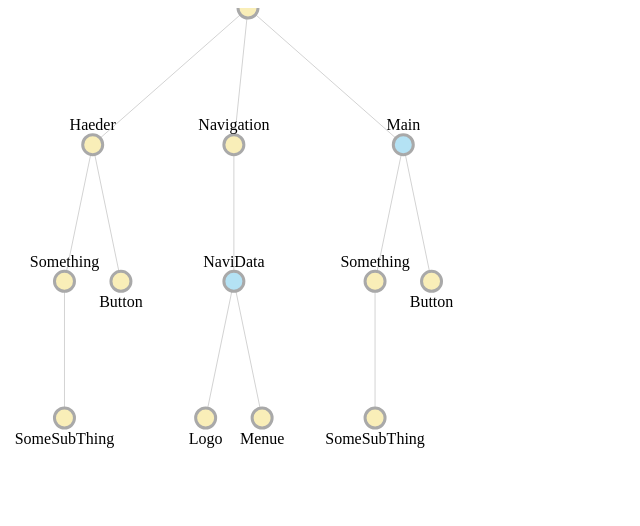
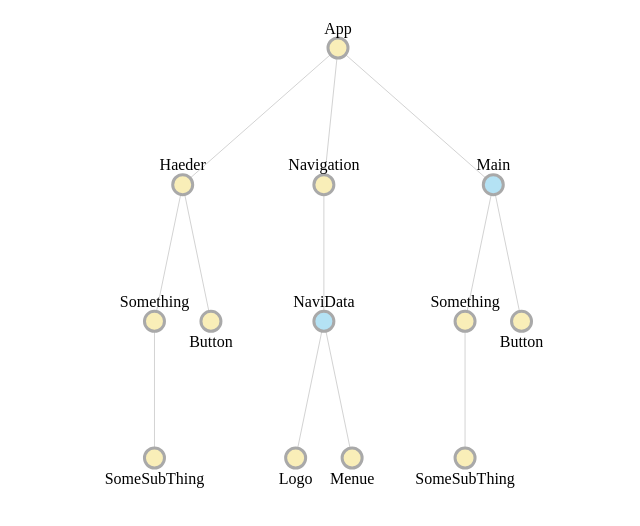
Before and after one commit to rainierlouis/overview, a website: page client/treeview.html in a window 1280 px wide. Shown: the whole page, without its empty margins (0-640 px from the left). Drawn offline with nearby package versions, Linux system fonts and the light colour scheme.

Commit message:
chore: tried to update links via update function and using d.fx, but does not work yet

```diff
--- a/client/treeview.html
+++ b/client/treeview.html
@@ -101,20 +101,29 @@ body: {
   .attr("height", height + margin.top + margin.bottom)
   //
   var g = svg.append("g")
-  // .attr("transform", "translate(" + margin.left + "," + margin.top + ")")
+  .attr("transform", "translate(" + margin.left + "," + margin.top + ")")
 
-  var link = g.selectAll(".link")
-  .data(nodes.descendants().slice(1))
+  var links = g.selectAll("line.link")
+
+  function update() {
+    // https://bl.ocks.org/colbenkharrl/21b3808492b93a21de841bc5ceac4e47
+    console.log("update")
+    g.selectAll("line.link")
+    .data(nodes.links())
     .enter()
     .append("line")
-  .attr("class","link")
+    .classed("link", true)
     .attr("x1", function(d){
       // console.log(d)
       return d.x})
-  .attr("y1", function(d){return d.y})
-  .attr("x2", function(d){return d.parent.x})
-  .attr("y2", function(d){return d.parent.y})
+    .attr("x1", function(d){return d.source.x})
+    .attr("y1", function(d){return d.source.y})
+    .attr("x2", function(d){return d.target.x})
+    .attr("y2", function(d){return d.target.y})
     .attr("style","stroke:lightgrey")
+  }
+
+  update();
 
   // adds each node as a group
 var node = g.selectAll(".node")
@@ -141,23 +150,25 @@ g.selectAll(".node").call(d3.drag()
 
 //https://bl.ocks.org/d3noob/204d08d309d2b2903e12554b0aef6a4d
 function dragstarted(d) {
-  console.log(d.data.name)
-  console.log(d.x, d.y)
-  console.log(d3.event);
+  d.fx = d3.event.x;
+  d.fy = d3.event.y;
   d3.select(this).raise().classed("active", true);
 }
 
 function dragged(d) {
-  d.x = d3.event.x;
-  d.y = d3.event.y;
-  console.log("dragged", d.x, d3.event.x, d.y, d3.event.y)
+  d.fx = d3.event.x;
+  d.fy = d3.event.y;
   d3.select(this)
     .attr("transform", function(d) {
       return "translate(" + d3.event.x + "," + d3.event.y + ")";
     })
+  var links = g.selectAll("line.link")
+  update()
 }
 
 function dragended(d) {
+  d.fx = null;
+  d.fy = null;
   d3.select(this).classed("active", false);
 }
 
```
Lines whose indentation alone changed are shown as unchanged.
